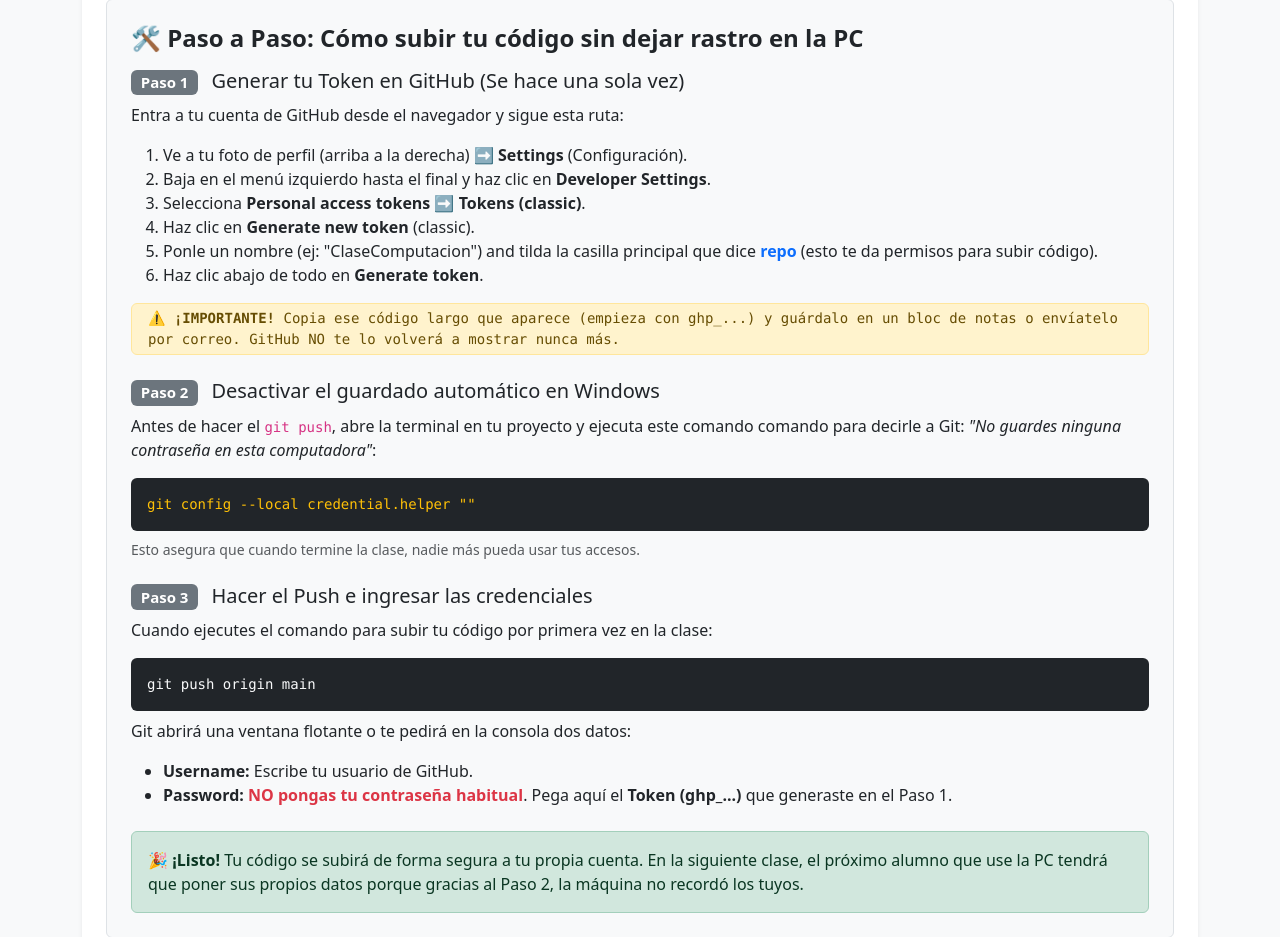
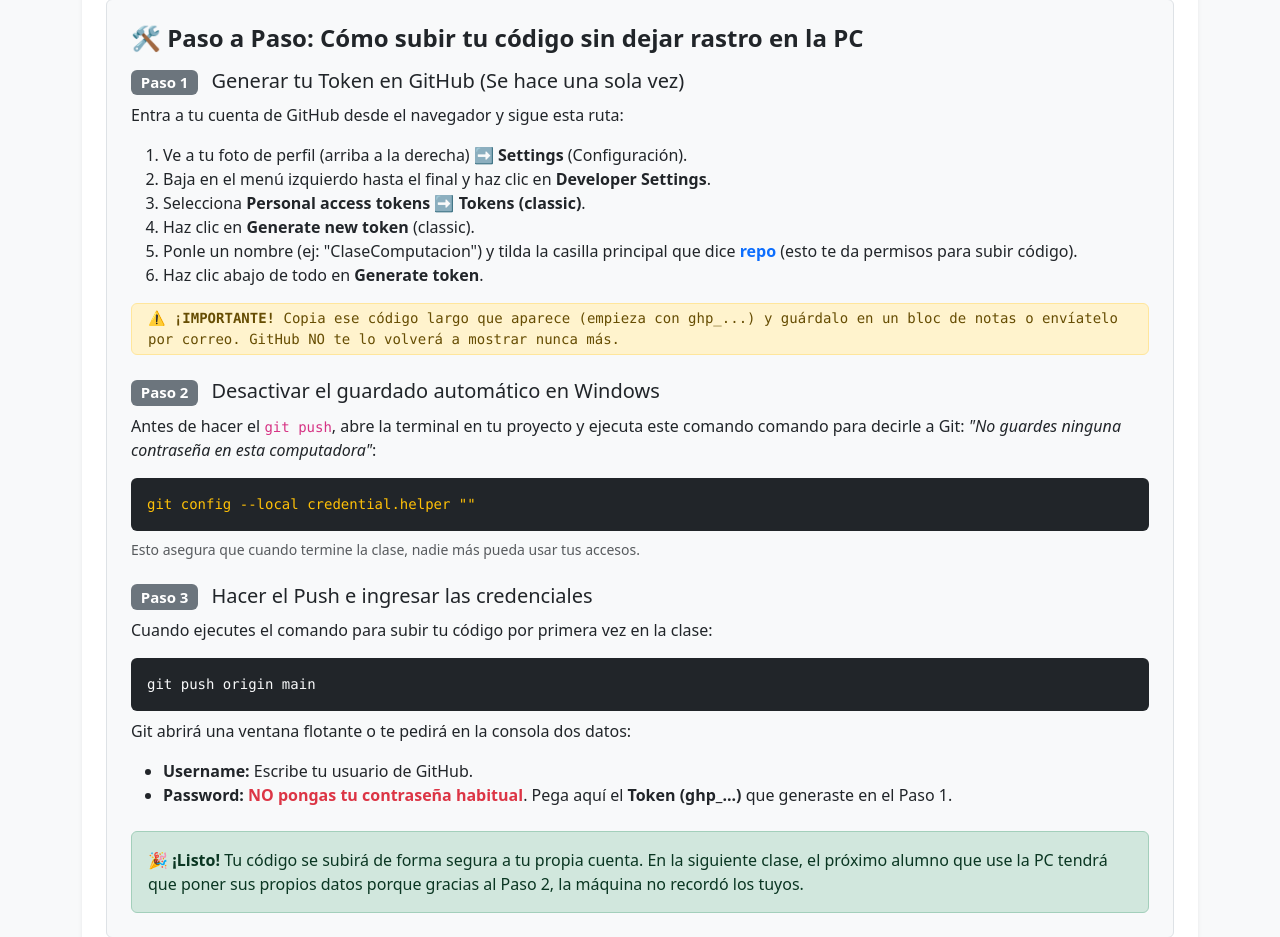
Before and after one commit to profeluissaldana/MipaginaWebTaller, a Flask app: page /Git_Github in a window 1280 px wide. Shown: the part 2098-3035 px from the top of the page. Run offline with Flask 3, Linux system fonts and the light colour scheme.

Commit message:
Segunda Copia

```diff
--- a/templates/gitgithub.html
+++ b/templates/gitgithub.html
@@ -109,7 +109,7 @@
                         <li>Baja en el menú izquierdo hasta el final y haz clic en <strong>Developer Settings</strong>.</li>
                         <li>Selecciona <strong>Personal access tokens</strong> ➡️ <strong>Tokens (classic)</strong>.</li>
                         <li>Haz clic en <strong>Generate new token</strong> (classic).</li>
-                        <li>Ponle un nombre (ej: "ClaseComputacion") and tilda la casilla principal que dice <strong class="text-primary">repo</strong> (esto te da permisos para subir código).</li>
+                        <li>Ponle un nombre (ej: "ClaseComputacion") y tilda la casilla principal que dice <strong class="text-primary">repo</strong> (esto te da permisos para subir código).</li>
                         <li>Haz clic abajo de todo en <strong>Generate token</strong>.</li>
                     </ol>
                     <div class="alert alert-warning py-1 font-monospace small">
```
